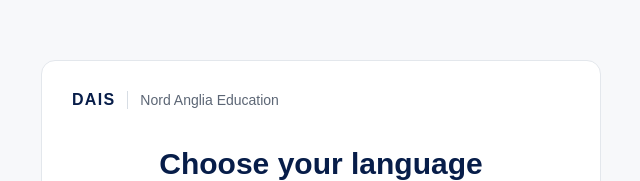
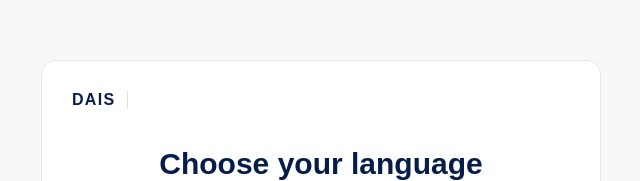
Before and after one commit to kolmohmed-lab/safegurdingsurvey, a Next.js app: page / in a window 1280 px wide. Shown: the part 159-340 px from the top of the page, without its empty margins (319-959 px from the left). Built offline with nearby package versions, Linux system fonts and the light colour scheme.

Commit message:
Remove Nord Anglia Education text

```diff
--- a/app/page.tsx
+++ b/app/page.tsx
@@ -126,7 +126,7 @@ export default function Home() {
     return (
       <main className="shell language-shell">
         <section className="language-card">
-          <div className="brand-row"><div className="brand-mark">DAIS</div><div className="brand-copy">Nord Anglia Education</div></div>
+          <div className="brand-row"><div className="brand-mark">DAIS</div></div>
           <h1>{copy.en.languageTitle}</h1>
           <p className="zh-title">{copy.zh.languageTitle}</p>
           <p className="language-help">{copy.en.languageHelp}<br />{copy.zh.languageHelp}</p>
@@ -145,7 +145,7 @@ export default function Home() {
     return (
       <main className="shell welcome-shell">
         <header className="wizard-topbar">
-          <div className="brand-row compact"><div className="brand-mark">DAIS</div><div className="brand-copy">Nord Anglia Education</div></div>
+          <div className="brand-row compact"><div className="brand-mark">DAIS</div></div>
           <button type="button" className="lang-link" onClick={() => setLang(null)}>{t.changeLanguage}</button>
         </header>
         <section className="welcome-card">
@@ -181,7 +181,7 @@ export default function Home() {
           <div className="check">✓</div>
           <h1>{t.thanksTitle}</h1>
           <p>{t.thanksText}</p>
-          <div className="brand-footer"><strong>DAIS</strong><span>Nord Anglia Education</span></div>
+          <div className="brand-footer"><strong>DAIS</strong></div>
         </section>
       </main>
     );
@@ -210,7 +210,7 @@ export default function Home() {
   return (
     <main className="shell wizard-shell">
       <header className="wizard-topbar">
-        <div className="brand-row compact"><div className="brand-mark">DAIS</div><div className="brand-copy">Nord Anglia Education</div></div>
+        <div className="brand-row compact"><div className="brand-mark">DAIS</div></div>
         <button type="button" className="lang-link" onClick={() => setLang(null)}>{t.changeLanguage}</button>
       </header>
 
```
